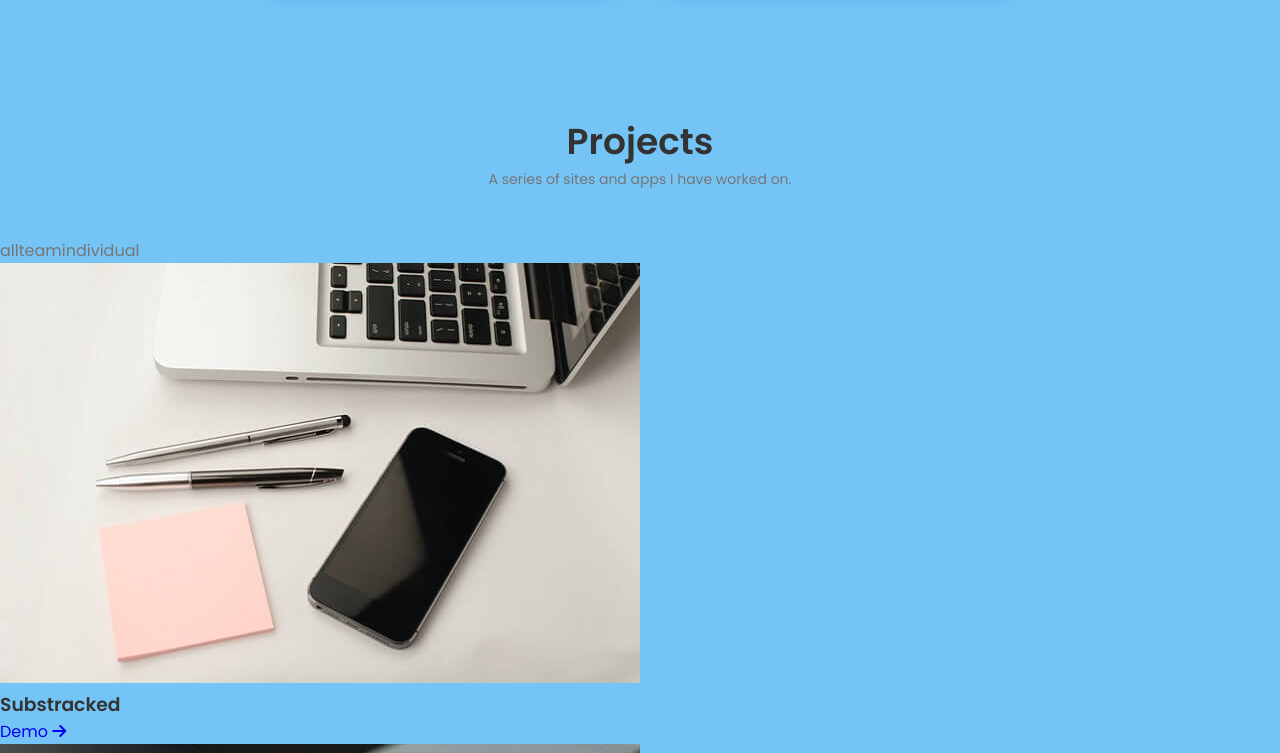
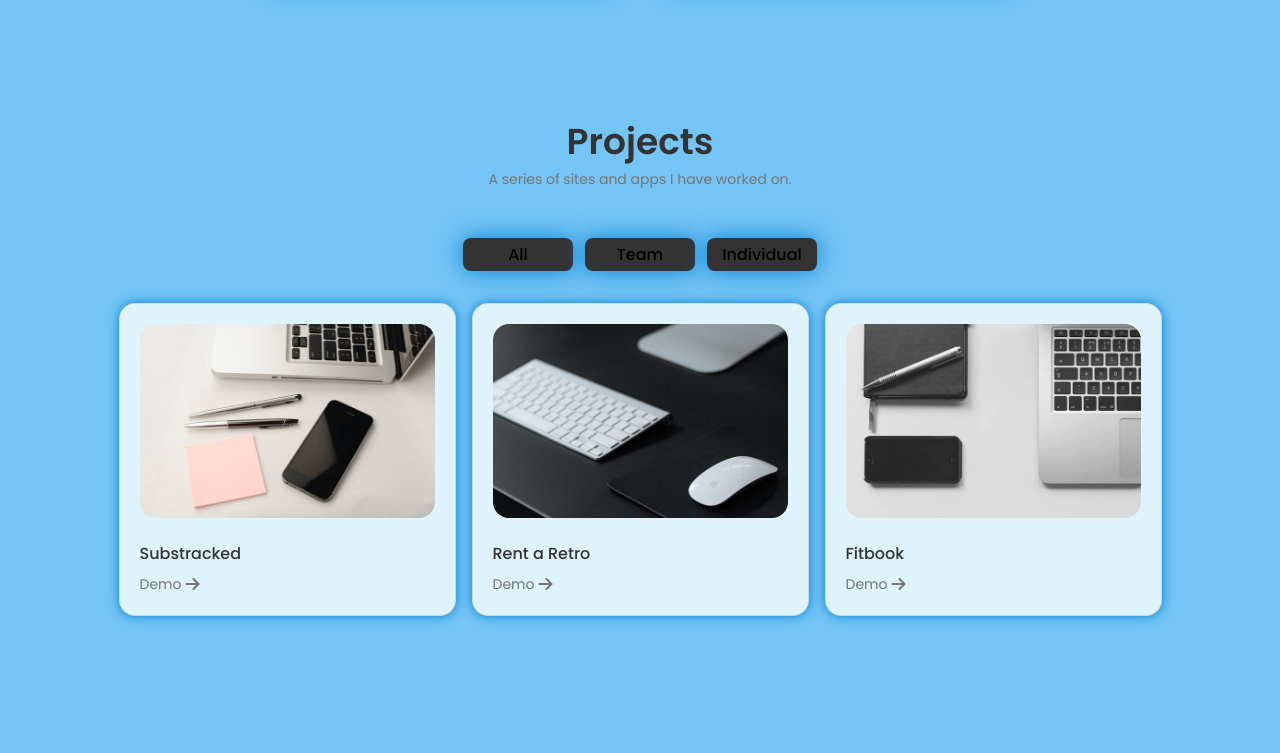
Before and after one commit to a-vasse/portfolio, a React (Create React App) app: page / in a window 1280 px wide. Shown: the part 2000-2753 px from the top of the page. Built offline with nearby package versions, Linux system fonts and the light colour scheme.

Commit message:
projects to be continued..

```diff
--- a/src/components/history/history.css
+++ b/src/components/history/history.css
@@ -9,12 +9,13 @@
 }
 
 .history-button {
+  display: flex;
+  justify-content: center;
   font-size: var(--h3-font-size);
   font-weight: var(--font-medium);
   color: var(--title-color-dark);
   margin: 0 var(--mb-1);
   cursor: pointer;
-  display: inline-block;
   background-color: var(--title-color);
   padding: 1.25rem 2rem;
   border-radius: 1rem;
--- a/src/components/photos/Photos.jsx
+++ b/src/components/photos/Photos.jsx
@@ -1,4 +1,4 @@
-import React, { useState } from 'react';
+import React from 'react';
 import "./photos.css"
 import { Data } from './Data';
 
--- a/src/components/projects/Project.jsx
+++ b/src/components/projects/Project.jsx
@@ -9,11 +9,12 @@ const Project = () => {
       <div className="projects-filters">
         {projectsNav.map((item, index) => {
           return (
-            <span className="projects-item" key={index}>{item.name}</span>
+            <span className="projects-item" key={index} >{item.name}</span>
           )
         })}
       </div>
-      <div className="projects-container">
+
+      <div className="projects-container container grid">
         {projectsData.map((item) => {
           return <ProjectItems item={item} key={item.id}/>
         })}
--- a/src/components/projects/ProjectData.jsx
+++ b/src/components/projects/ProjectData.jsx
@@ -23,18 +23,6 @@ export const projectsData = [
     title: "Fitbook",
     category: "individual",
   },
-  {
-    id: 4,
-    image: Work4,
-    title: "Project 4",
-    category: "individual",
-  },
-  {
-    id: 5,
-    image: Work5,
-    title: "Project 5",
-    category: "individual",
-  },
 ];
 
 // projects
--- a/src/components/projects/ProjectItems.jsx
+++ b/src/components/projects/ProjectItems.jsx
@@ -2,11 +2,11 @@ import React from 'react';
 
 const ProjectItems = ({item}) => {
   return (
-    <div className="projects-card" key={item.id}>
-      <img src={item.image} alt="" className="projects-img"/>
-      <h3 className="projects-title">{item.title}</h3>
-      <a href="#" className="projects-button">
-        Demo <i className="fa-solid fa-arrow-right projects-button-icon"></i>
+    <div className="project-card" key={item.id}>
+      <img src={item.image} alt="" className="project-img"/>
+      <h3 className="project-title">{item.title}</h3>
+      <a href="#" className="project-button">
+        Demo <i className="fa-solid fa-arrow-right project-button-icon"></i>
       </a>
     </div>
   );
--- a/src/components/projects/Projects.jsx
+++ b/src/components/projects/Projects.jsx
@@ -5,9 +5,9 @@ import "./projects.css"
 const Projects = () => {
   return (
     <section className="projects section" id="projects">
-    <h2 className="section-title">Projects</h2>
-    <span className="section-subtitle">A series of sites and apps I have worked on.</span>
-    <Project />
+      <h2 className="section-title">Projects</h2>
+      <span className="section-subtitle">A series of sites and apps I have worked on.</span>
+      <Project />
     </section>
   );
 };
--- a/src/components/projects/projects.css
+++ b/src/components/projects/projects.css
@@ -1,5 +1,128 @@
 .projects-container {
-  gap: 3rem;
-  grid-template-columns: repeat(2, max-content);
+  gap: 1rem;
+  grid-template-columns: repeat(3, max-content);
   justify-content: center;
 }
+
+.projects-filters {
+  display: flex;
+  justify-content: center;
+  align-items: center;
+  column-gap: 0.75rem;
+  margin-bottom: var(--mb-2);
+}
+
+.projects-item {
+  cursor: pointer;
+  display: flex;
+  justify-content: center;
+  color: var(--title-color-dark);
+  padding: 0.25rem 0.75rem;
+  background-color: var(--title-color);
+  font-weight: var(--font-medium);
+  border-radius: 0.5rem;
+  text-transform: capitalize;
+  width: 110px;
+  box-shadow: var(--box-shadow);
+}
+
+.projects-item:hover {
+  background-color: var(--title-color);
+  color: var(--text-color-hover);
+  transition: 0.3s;
+}
+
+.project-card {
+  background-color: var(--container-color);
+  border: 1px solid rgba(0, 0, 0, 0.1);
+  padding: 1.25rem;
+  border-radius: 1rem;
+  box-shadow: 0 0 12px #037fd1;
+}
+
+.project-img {
+  width: 295px;
+  border-radius: 1rem;
+  margin-bottom: var(--mb-1);
+}
+
+.project-title {
+  font-size: var(--normal-font-size);
+  font-weight: var(--font-medium);
+  margin-bottom: var(--mb-0-5);
+}
+
+.project-button {
+  width: max-content;
+  color: var(--text-color);
+  font-size: var(--small-font-size);
+  display: flex;
+  align-items: center;
+  column-gap: 0.25rem;
+}
+
+.project-button-icon {
+  font-size: 1rem;
+  transition: 0.4s;
+}
+
+.project-button:hover .project-button-icon {
+  transform: translateX(0.25rem);
+}
+
+.active-work {
+  background-color: var(--title-color);
+  color: var(--container-color);
+}
+
+/* large */
+@media screen and (max-width: 992px) {
+  .projects-container {
+    gap: 1.25rem;
+  }
+
+  .project-card {
+    padding: 1rem;
+  }
+
+  .project-img {
+    margin-bottom: 0.75rem;
+  }
+
+  .project-title {
+    margin-bottom: 0.25rem;
+  }
+}
+
+/* medium */
+@media screen and (max-width: 768px) {
+  .projects-container {
+    grid-template-columns: max-content;
+  }
+}
+
+@media screen and (max-width: 576px) {
+  .projects-container {
+    grid-template-columns: 1fr;
+  }
+
+  .project-img {
+    width: 100%;
+  }
+}
+
+/* For small devices */
+@media screen and (max-width: 350px) {
+  .projects-item {
+    font-size: var(--small-font-size);
+  }
+
+  .projects-filters {
+    column-gap: 0.25rem;
+  }
+
+  .projects-item {
+    padding: 0.25rem 0.75rem;
+    width: 80px;
+  }
+}
```
